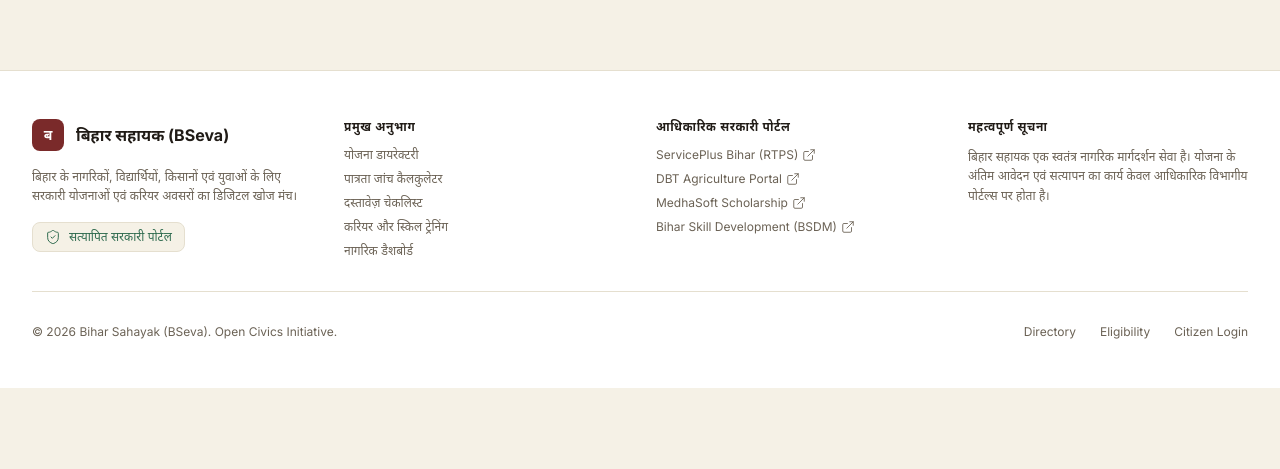
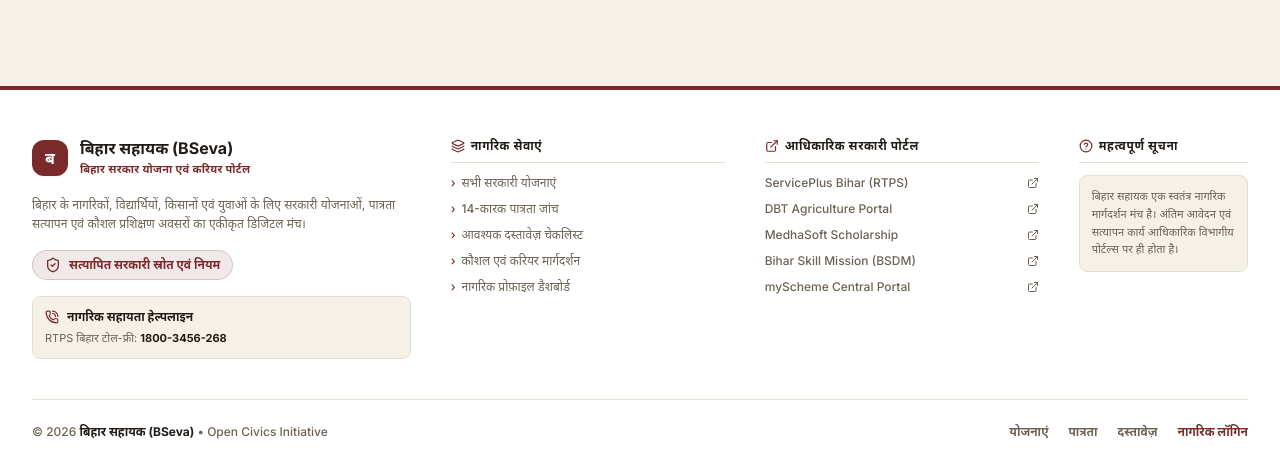
Before and after one commit to Santosh-kumar-sah/BSeva, a React (Vite) app in the folder frontend/: page / in a window 1280 px wide. Shown: the part 2337-2806 px from the top of the page. Before the commit the page ends 2725 px from the top, so only its background shows below. Built offline with nearby package versions, Linux system fonts and the light colour scheme; no server answers.

Commit message:
refactor(ui): improve footer orientation, alignment and GovTech layout

```diff
--- a/frontend/src/components/common/Footer.tsx
+++ b/frontend/src/components/common/Footer.tsx
@@ -1,125 +1,220 @@
 import React from 'react';
 import { Link } from 'react-router-dom';
-import { ShieldCheck, ExternalLink } from 'lucide-react';
+import {
+  ShieldCheck,
+  ExternalLink,
+  PhoneCall,
+  FileCheck,
+  Compass,
+  HelpCircle,
+  Sparkles,
+  Layers
+} from 'lucide-react';
 import { useAuth } from '../../context/AuthContext';
 
 export default function Footer() {
   const { language } = useAuth();
 
   return (
-    <footer className="bg-surface text-text-secondary text-sm border-t border-border mt-16">
-      <div className="max-w-7xl mx-auto px-4 sm:px-6 lg:px-8 py-12">
-        <div className="grid grid-cols-1 md:grid-cols-4 gap-8">
+    <footer className="bg-white text-text-secondary text-sm border-t-4 border-brand shadow-card mt-20">
 
-          {/* Col 1: Platform Info */}
-          <div className="space-y-4 md:col-span-1">
+      {/* Main Footer Container */}
+      <div className="max-w-7xl mx-auto px-4 sm:px-6 lg:px-8 pt-12 pb-8">
+
+        {/* Top Grid: 4 Balanced Columns */}
+        <div className="grid grid-cols-1 md:grid-cols-2 lg:grid-cols-12 gap-8 lg:gap-10">
+
+          {/* Col 1: Platform Identity & Mandate (4 cols) */}
+          <div className="lg:col-span-4 space-y-4">
+
+            {/* Logo & Brand Name */}
             <div className="flex items-center gap-3">
-              <div className="w-8 h-8 rounded-lg bg-brand flex items-center justify-center text-white font-bold text-sm">
+              <div className="w-9 h-9 rounded-xl bg-brand flex items-center justify-center text-white font-extrabold text-base shadow-sm shrink-0">
                 ब
               </div>
-              <span className="font-bold text-base text-text-primary">
-                {language === 'hi' ? 'बिहार सहायक (BSeva)' : 'Bihar Sahayak (BSeva)'}
-              </span>
+              <div>
+                <span className="font-extrabold text-base text-text-primary block leading-tight font-heading">
+                  {language === 'hi' ? 'बिहार सहायक (BSeva)' : 'Bihar Sahayak (BSeva)'}
+                </span>
+                <span className="text-[11px] font-semibold text-brand tracking-wide">
+                  {language === 'hi' ? 'बिहार सरकार योजना एवं करियर पोर्टल' : 'Bihar Govt Scheme & Career Portal'}
+                </span>
+              </div>
             </div>
+
+            {/* Platform Description */}
             <p className="text-xs leading-relaxed text-text-secondary">
               {language === 'hi'
-                ? 'बिहार के नागरिकों, विद्यार्थियों, किसानों एवं युवाओं के लिए सरकारी योजनाओं एवं करियर अवसरों का डिजिटल खोज मंच।'
-                : 'A civic intelligence platform for discovering Bihar government schemes, eligibility rules, and career opportunities.'}
+                ? 'बिहार के नागरिकों, विद्यार्थियों, किसानों एवं युवाओं के लिए सरकारी योजनाओं, पात्रता सत्यापन एवं कौशल प्रशिक्षण अवसरों का एकीकृत डिजिटल मंच।'
+                : 'An integrated civic intelligence platform for discovering Bihar government schemes, evaluating eligibility criteria, and exploring career pathways.'}
             </p>
-            <div className="flex items-center gap-2 text-xs text-success bg-background border border-border px-3 py-1.5 rounded-lg w-fit">
-              <ShieldCheck className="w-4 h-4" strokeWidth={1.5} />
-              <span>{language === 'hi' ? 'सत्यापित सरकारी पोर्टल' : 'Official Portal Directory'}</span>
+
+            {/* Verified Badge */}
+            <div className="inline-flex items-center gap-2 text-xs font-bold text-brand bg-brand/10 border border-brand/20 px-3 py-1.5 rounded-full shadow-xs">
+              <ShieldCheck className="w-4 h-4 text-brand" strokeWidth={2} />
+              <span>{language === 'hi' ? 'सत्यापित सरकारी स्रोत एवं नियम' : '100% Verified Govt Sources'}</span>
             </div>
+
+            {/* Helpline Info Box */}
+            <div className="p-3 bg-background rounded-lg border border-border space-y-1.5 text-xs">
+              <div className="flex items-center gap-2 font-bold text-text-primary">
+                <PhoneCall className="w-3.5 h-3.5 text-brand" />
+                <span>{language === 'hi' ? 'नागरिक सहायता हेल्पलाइन' : 'Citizen Helpline'}</span>
+              </div>
+              <p className="text-[11px] text-text-secondary leading-snug">
+                {language === 'hi' ? 'RTPS बिहार टोल-फ्री:' : 'RTPS Bihar Toll-Free:'}{' '}
+                <span className="font-bold text-text-primary">1800-3456-268</span>
+              </p>
+            </div>
+
           </div>
 
-          {/* Col 2: Quick Links */}
-          <div>
-            <h3 className="text-xs font-semibold text-text-primary uppercase tracking-wider mb-3">
-              {language === 'hi' ? 'प्रमुख अनुभाग' : 'Quick Navigation'}
-            </h3>
-            <ul className="space-y-2 text-xs">
+          {/* Col 2: Citizen Services / Navigation (3 cols) */}
+          <div className="lg:col-span-3 space-y-3">
+            <div className="border-b border-border pb-2">
+              <h3 className="text-xs font-bold text-text-primary uppercase tracking-wider flex items-center gap-1.5">
+                <Layers className="w-3.5 h-3.5 text-brand" strokeWidth={2} />
+                <span>{language === 'hi' ? 'नागरिक सेवाएं' : 'Citizen Services'}</span>
+              </h3>
+            </div>
+            <ul className="space-y-2.5 text-xs font-medium">
               <li>
-                <Link to="/schemes" className="hover:text-brand transition-colors">
-                  {language === 'hi' ? 'योजना डायरेक्टरी' : 'All Schemes Directory'}
+                <Link to="/schemes" className="hover:text-brand hover:translate-x-0.5 transition-all inline-flex items-center gap-1.5">
+                  <span className="text-brand">›</span>
+                  <span>{language === 'hi' ? 'सभी सरकारी योजनाएं' : 'All Govt Schemes'}</span>
                 </Link>
               </li>
               <li>
-                <Link to="/eligibility" className="hover:text-brand transition-colors">
-                  {language === 'hi' ? 'पात्रता जांच कैलकुलेटर' : 'Eligibility Checker'}
+                <Link to="/eligibility" className="hover:text-brand hover:translate-x-0.5 transition-all inline-flex items-center gap-1.5">
+                  <span className="text-brand">›</span>
+                  <span>{language === 'hi' ? '14-कारक पात्रता जांच' : '14-Factor Eligibility Check'}</span>
                 </Link>
               </li>
               <li>
-                <Link to="/documents" className="hover:text-brand transition-colors">
-                  {language === 'hi' ? 'दस्तावेज़ चेकलिस्ट' : 'Document Readiness'}
+                <Link to="/documents" className="hover:text-brand hover:translate-x-0.5 transition-all inline-flex items-center gap-1.5">
+                  <span className="text-brand">›</span>
+                  <span>{language === 'hi' ? 'आवश्यक दस्तावेज़ चेकलिस्ट' : 'Document Checklist'}</span>
                 </Link>
               </li>
               <li>
-                <Link to="/careers" className="hover:text-brand transition-colors">
-                  {language === 'hi' ? 'करियर और स्किल ट्रेनिंग' : 'Careers & Skills'}
+                <Link to="/careers" className="hover:text-brand hover:translate-x-0.5 transition-all inline-flex items-center gap-1.5">
+                  <span className="text-brand">›</span>
+                  <span>{language === 'hi' ? 'कौशल एवं करियर मार्गदर्शन' : 'BSDM Skills & Career Guide'}</span>
                 </Link>
               </li>
               <li>
-                <Link to="/dashboard" className="hover:text-brand transition-colors">
-                  {language === 'hi' ? 'नागरिक डैशबोर्ड' : 'Citizen Dashboard'}
+                <Link to="/dashboard" className="hover:text-brand hover:translate-x-0.5 transition-all inline-flex items-center gap-1.5">
+                  <span className="text-brand">›</span>
+                  <span>{language === 'hi' ? 'नागरिक प्रोफ़ाइल डैशबोर्ड' : 'Citizen Profile Dashboard'}</span>
                 </Link>
               </li>
             </ul>
           </div>
 
-          {/* Col 3: Key Govt Portals */}
-          <div>
-            <h3 className="text-xs font-semibold text-text-primary uppercase tracking-wider mb-3">
-              {language === 'hi' ? 'आधिकारिक सरकारी पोर्टल' : 'Official Portals'}
-            </h3>
-            <ul className="space-y-2 text-xs">
+          {/* Col 3: Key Govt Portals (3 cols) */}
+          <div className="lg:col-span-3 space-y-3">
+            <div className="border-b border-border pb-2">
+              <h3 className="text-xs font-bold text-text-primary uppercase tracking-wider flex items-center gap-1.5">
+                <ExternalLink className="w-3.5 h-3.5 text-brand" strokeWidth={2} />
+                <span>{language === 'hi' ? 'आधिकारिक सरकारी पोर्टल' : 'Official State Portals'}</span>
+              </h3>
+            </div>
+            <ul className="space-y-2.5 text-xs font-medium">
               <li>
-                <a href="https://serviceonline.bihar.gov.in/" target="_blank" rel="noopener noreferrer" className="hover:text-brand transition-colors flex items-center gap-1">
+                <a
+                  href="https://serviceonline.bihar.gov.in/"
+                  target="_blank"
+                  rel="noopener noreferrer"
+                  className="hover:text-brand hover:translate-x-0.5 transition-all inline-flex items-center justify-between w-full group"
+                >
                   <span>ServicePlus Bihar (RTPS)</span>
-                  <ExternalLink className="w-3.5 h-3.5" strokeWidth={1.5} />
+                  <ExternalLink className="w-3 h-3 text-text-secondary group-hover:text-brand transition-colors" />
                 </a>
               </li>
               <li>
-                <a href="https://dbtagriculture.bihar.gov.in/" target="_blank" rel="noopener noreferrer" className="hover:text-brand transition-colors flex items-center gap-1">
+                <a
+                  href="https://dbtagriculture.bihar.gov.in/"
+                  target="_blank"
+                  rel="noopener noreferrer"
+                  className="hover:text-brand hover:translate-x-0.5 transition-all inline-flex items-center justify-between w-full group"
+                >
                   <span>DBT Agriculture Portal</span>
-                  <ExternalLink className="w-3.5 h-3.5" strokeWidth={1.5} />
+                  <ExternalLink className="w-3 h-3 text-text-secondary group-hover:text-brand transition-colors" />
                 </a>
               </li>
               <li>
-                <a href="http://medhasoft.bih.nic.in/" target="_blank" rel="noopener noreferrer" className="hover:text-brand transition-colors flex items-center gap-1">
+                <a
+                  href="http://medhasoft.bih.nic.in/"
+                  target="_blank"
+                  rel="noopener noreferrer"
+                  className="hover:text-brand hover:translate-x-0.5 transition-all inline-flex items-center justify-between w-full group"
+                >
                   <span>MedhaSoft Scholarship</span>
-                  <ExternalLink className="w-3.5 h-3.5" strokeWidth={1.5} />
+                  <ExternalLink className="w-3 h-3 text-text-secondary group-hover:text-brand transition-colors" />
                 </a>
               </li>
               <li>
-                <a href="https://skillmissionbihar.org/" target="_blank" rel="noopener noreferrer" className="hover:text-brand transition-colors flex items-center gap-1">
-                  <span>Bihar Skill Development (BSDM)</span>
-                  <ExternalLink className="w-3.5 h-3.5" strokeWidth={1.5} />
+                <a
+                  href="https://skillmissionbihar.org/"
+                  target="_blank"
+                  rel="noopener noreferrer"
+                  className="hover:text-brand hover:translate-x-0.5 transition-all inline-flex items-center justify-between w-full group"
+                >
+                  <span>Bihar Skill Mission (BSDM)</span>
+                  <ExternalLink className="w-3 h-3 text-text-secondary group-hover:text-brand transition-colors" />
+                </a>
+              </li>
+              <li>
+                <a
+                  href="https://myscheme.gov.in/"
+                  target="_blank"
+                  rel="noopener noreferrer"
+                  className="hover:text-brand hover:translate-x-0.5 transition-all inline-flex items-center justify-between w-full group"
+                >
+                  <span>myScheme Central Portal</span>
+                  <ExternalLink className="w-3 h-3 text-text-secondary group-hover:text-brand transition-colors" />
                 </a>
               </li>
             </ul>
           </div>
 
-          {/* Col 4: Important Note */}
-          <div className="space-y-2">
-            <h3 className="text-xs font-semibold text-text-primary uppercase tracking-wider mb-3">
-              {language === 'hi' ? 'महत्वपूर्ण सूचना' : 'Official Notice'}
-            </h3>
-            <p className="text-xs leading-relaxed text-text-secondary">
-              {language === 'hi'
-                ? 'बिहार सहायक एक स्वतंत्र नागरिक मार्गदर्शन सेवा है। योजना के अंतिम आवेदन एवं सत्यापन का कार्य केवल आधिकारिक विभागीय पोर्टल्स पर होता है।'
-                : 'Bihar Sahayak is a civic information layer. Official applications and disbursements are handled exclusively by Government of Bihar departments.'}
-            </p>
+          {/* Col 4: Official Notice & Trust (2 cols) */}
+          <div className="lg:col-span-2 space-y-3">
+            <div className="border-b border-border pb-2">
+              <h3 className="text-xs font-bold text-text-primary uppercase tracking-wider flex items-center gap-1.5">
+                <HelpCircle className="w-3.5 h-3.5 text-brand" strokeWidth={2} />
+                <span>{language === 'hi' ? 'महत्वपूर्ण सूचना' : 'Disclaimer'}</span>
+              </h3>
+            </div>
+            <div className="p-3 bg-background rounded-lg border border-border space-y-2">
+              <p className="text-[11px] leading-relaxed text-text-secondary">
+                {language === 'hi'
+                  ? 'बिहार सहायक एक स्वतंत्र नागरिक मार्गदर्शन मंच है। अंतिम आवेदन एवं सत्यापन कार्य आधिकारिक विभागीय पोर्टल्स पर ही होता है।'
+                  : 'Bihar Sahayak is a civic discovery layer. Scheme verification & disbursement occur exclusively on official Bihar Government portals.'}
+              </p>
+            </div>
           </div>
 
         </div>
 
-        {/* Bottom Bar */}
-        <div className="mt-8 pt-8 border-t border-border flex flex-col sm:flex-row items-center justify-between text-xs text-text-secondary gap-4">
-          <p>© {new Date().getFullYear()} Bihar Sahayak (BSeva). Open Civics Initiative.</p>
-          <div className="flex items-center gap-6">
-            <Link to="/schemes" className="hover:text-brand transition-colors">Directory</Link>
-            <Link to="/eligibility" className="hover:text-brand transition-colors">Eligibility</Link>
-            <Link to="/login" className="hover:text-brand transition-colors">Citizen Login</Link>
+        {/* Bottom Bar: Copyright & Secondary Links */}
+        <div className="mt-10 pt-6 border-t border-border flex flex-col sm:flex-row items-center justify-between text-xs text-text-secondary gap-4">
+          <p className="font-medium text-center sm:text-left">
+            © {new Date().getFullYear()} <span className="font-bold text-text-primary">बिहार सहायक (BSeva)</span> • Open Civics Initiative
+          </p>
+          <div className="flex flex-wrap items-center justify-center gap-5 font-semibold text-text-secondary">
+            <Link to="/schemes" className="hover:text-brand transition-colors">
+              {language === 'hi' ? 'योजनाएं' : 'Schemes'}
+            </Link>
+            <Link to="/eligibility" className="hover:text-brand transition-colors">
+              {language === 'hi' ? 'पात्रता' : 'Eligibility'}
+            </Link>
+            <Link to="/documents" className="hover:text-brand transition-colors">
+              {language === 'hi' ? 'दस्तावेज़' : 'Documents'}
+            </Link>
+            <Link to="/login" className="text-brand hover:underline font-bold">
+              {language === 'hi' ? 'नागरिक लॉगिन' : 'Citizen Login'}
+            </Link>
           </div>
         </div>
 
```
